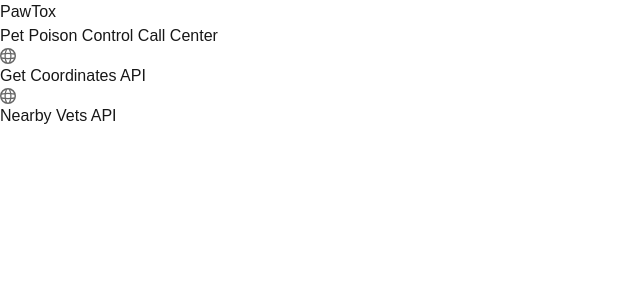
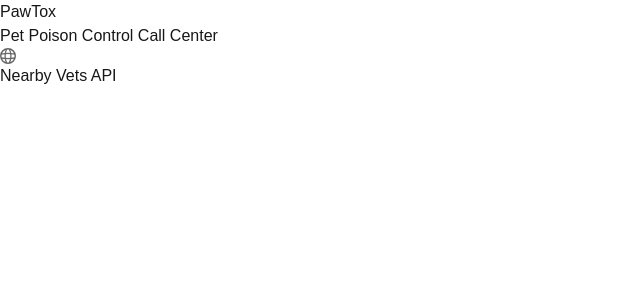
Before and after one commit to amstringer0303/vapi-google-places, a Next.js app: page / in a window 1280 px wide. Shown: the top 300 px of the page, without its empty margins (0-640 px from the left). Built offline with nearby package versions, Linux system fonts and the light colour scheme.

Commit message:
Vapi Tool Implementation for Google Places Text Search

```diff
--- a/src/app/api/nearby-vets/route.ts
+++ b/src/app/api/nearby-vets/route.ts
@@ -69,6 +69,8 @@
       phoneNumber: place.internationalPhoneNumber,
     }));
 
+    console.log("Results: ", JSON.stringify({ zipCode, clinics: clinicInfo}));
+
     const clinicsResponse: ClinicsResponse = { clinics: clinicInfo };
     return NextResponse.json(clinicsResponse);
 
--- a/src/app/page.tsx
+++ b/src/app/page.tsx
@@ -35,22 +35,7 @@
       <footer className="row-start-3 flex gap-6 flex-wrap items-center justify-center">
         <a
           className="flex items-center gap-2 hover:underline hover:underline-offset-4"
-          href="https://nextjs.org/learn?utm_source=create-next-app&utm_medium=appdir-template-tw&utm_campaign=create-next-app"
-          target="_blank"
-          rel="noopener noreferrer"
-        >
-          <Image
-            aria-hidden
-            src="/globe.svg"
-            alt="Globe icon"
-            width={16}
-            height={16}
-          />
-          Get Coordinates API
-        </a>
-        <a
-          className="flex items-center gap-2 hover:underline hover:underline-offset-4"
-          href="https://nextjs.org?utm_source=create-next-app&utm_medium=appdir-template-tw&utm_campaign=create-next-app"
+          href="https://pawtox.vercel.app/api/nearby-vets?zipCode=98102"
           target="_blank"
           rel="noopener noreferrer"
         >
```
